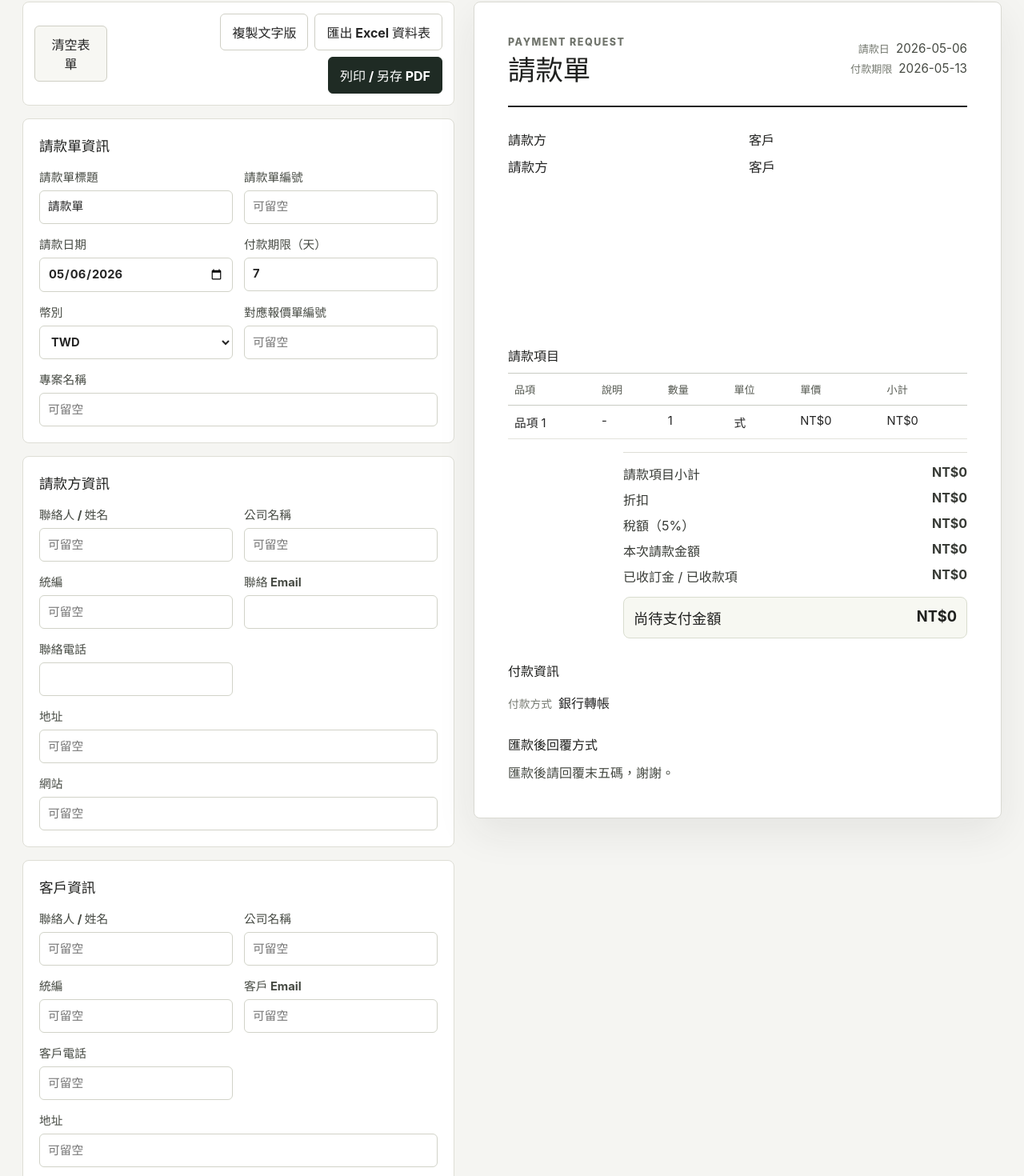
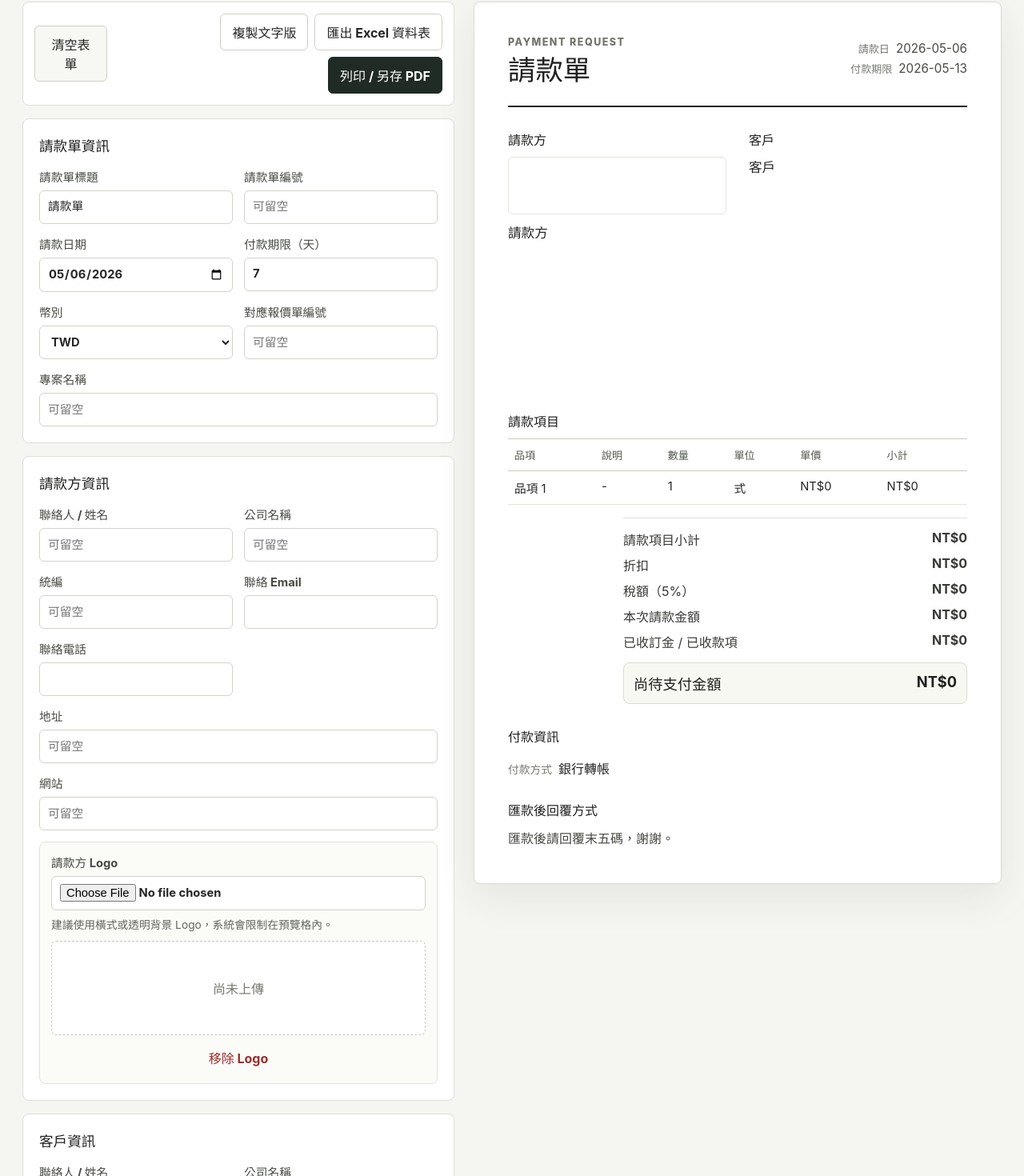
Before and after one commit to dong-sc/simple-payment-request-generator, a React (Vite) app: page / in a window 1280 px wide. Shown: the part 260-1730 px from the top of the page at 80% size. Built offline with nearby package versions, Linux system fonts and the light colour scheme.

Commit message:
Add issuer logo upload

```diff
--- a/src/components/IssuerSection.tsx
+++ b/src/components/IssuerSection.tsx
@@ -3,6 +3,44 @@
 interface IssuerSectionProps {
   data: PaymentRequestData;
   onChange: (data: PaymentRequestData) => void;
+}
+
+const logoImageMaxWidth = 720;
+const logoImageMaxHeight = 360;
+
+function resizeLogoImage(file: File): Promise<string> {
+  return new Promise((resolve, reject) => {
+    const reader = new FileReader();
+
+    reader.onload = () => {
+      const image = new Image();
+      image.onload = () => {
+        const scale = Math.min(
+          1,
+          logoImageMaxWidth / image.width,
+          logoImageMaxHeight / image.height,
+        );
+        const canvas = document.createElement('canvas');
+        canvas.width = Math.max(1, Math.round(image.width * scale));
+        canvas.height = Math.max(1, Math.round(image.height * scale));
+
+        const context = canvas.getContext('2d');
+        if (!context) {
+          reject(new Error('Canvas is not supported.'));
+          return;
+        }
+
+        context.clearRect(0, 0, canvas.width, canvas.height);
+        context.drawImage(image, 0, 0, canvas.width, canvas.height);
+        resolve(canvas.toDataURL('image/png'));
+      };
+      image.onerror = () => reject(new Error('Unable to load image.'));
+      image.src = String(reader.result || '');
+    };
+
+    reader.onerror = () => reject(new Error('Unable to read file.'));
+    reader.readAsDataURL(file);
+  });
 }
 
 export function IssuerSection({ data, onChange }: IssuerSectionProps) {
@@ -11,6 +49,18 @@
     value: PaymentRequestData[K],
   ) {
     onChange({ ...data, [key]: value });
+  }
+
+  async function handleLogoUpload(file: File | null) {
+    if (!file) {
+      return;
+    }
+
+    try {
+      update('issuerLogoImage', await resizeLogoImage(file));
+    } catch {
+      update('issuerLogoImage', '');
+    }
   }
 
   return (
@@ -72,6 +122,34 @@
             placeholder="可留空"
           />
         </label>
+        <div className="image-upload-card span-two">
+          <label>
+            請款方 Logo
+            <input
+              type="file"
+              accept="image/png,image/jpeg,image/webp"
+              onChange={(event) =>
+                void handleLogoUpload(event.currentTarget.files?.[0] ?? null)
+              }
+            />
+          </label>
+          <p className="upload-note">建議使用橫式或透明背景 Logo，系統會限制在預覽格內。</p>
+          <div className="logo-upload-preview" aria-label="請款方 Logo 預覽">
+            {data.issuerLogoImage ? (
+              <img src={data.issuerLogoImage} alt="請款方 Logo" />
+            ) : (
+              <span>尚未上傳</span>
+            )}
+          </div>
+          <button
+            className="text-button danger"
+            type="button"
+            disabled={!data.issuerLogoImage}
+            onClick={() => update('issuerLogoImage', '')}
+          >
+            移除 Logo
+          </button>
+        </div>
       </div>
     </section>
   );
--- a/src/components/PaymentRequestPreview.tsx
+++ b/src/components/PaymentRequestPreview.tsx
@@ -97,6 +97,11 @@
         <section className="preview-party-grid">
           <div className="preview-party">
             <h3>請款方</h3>
+            <div className="preview-logo-box">
+              {data.issuerLogoImage ? (
+                <img src={data.issuerLogoImage} alt="請款方 Logo" />
+              ) : null}
+            </div>
             <strong>{data.issuerCompany || data.issuerName || '請款方'}</strong>
             <AlignedDetailLine label="聯絡人" value={data.issuerName} />
             <AlignedDetailLine label="公司名稱" value={data.issuerCompany} />
--- a/src/styles/global.css
+++ b/src/styles/global.css
@@ -448,6 +448,42 @@
   gap: 8px;
 }
 
+.image-upload-card {
+  display: flex;
+  flex-direction: column;
+  gap: 10px;
+  padding: 14px;
+  border: 1px solid #e1e1d9;
+  border-radius: 8px;
+  background: #fbfbf8;
+}
+
+.logo-upload-preview {
+  display: flex;
+  align-items: center;
+  justify-content: center;
+  height: 118px;
+  overflow: hidden;
+  border: 1px dashed #c9cbc2;
+  border-radius: 6px;
+  background: #ffffff;
+  color: #767a71;
+}
+
+.logo-upload-preview img {
+  display: block;
+  max-width: 100%;
+  max-height: 104px;
+  object-fit: contain;
+}
+
+.upload-note {
+  margin: -2px 0 0;
+  color: #62665d;
+  font-size: 0.86rem;
+  line-height: 1.5;
+}
+
 .template-label {
   margin: 0 0 8px;
 }
@@ -546,6 +582,26 @@
   display: block;
   margin-bottom: 8px;
   font-size: 1.04rem;
+}
+
+.preview-logo-box {
+  display: flex;
+  align-items: center;
+  justify-content: flex-start;
+  width: 100%;
+  height: 72px;
+  margin-bottom: 10px;
+  overflow: hidden;
+  border: 1px solid #e4e4dc;
+  border-radius: 6px;
+  background: #ffffff;
+}
+
+.preview-logo-box img {
+  display: block;
+  max-width: 100%;
+  max-height: 100%;
+  object-fit: contain;
 }
 
 .preview-block {
--- a/src/styles/print.css
+++ b/src/styles/print.css
@@ -82,6 +82,11 @@
     margin-top: 2mm;
   }
 
+  .preview-logo-box {
+    height: 16mm;
+    margin-bottom: 2.5mm;
+  }
+
   .preview-block {
     margin-top: 6mm;
   }
--- a/src/types/paymentRequest.ts
+++ b/src/types/paymentRequest.ts
@@ -44,6 +44,7 @@
   issuerPhone: string;
   issuerAddress: string;
   issuerWebsite: string;
+  issuerLogoImage: string;
   clientName: string;
   clientCompany: string;
   clientTaxId: string;
--- a/src/utils/defaultPaymentRequest.ts
+++ b/src/utils/defaultPaymentRequest.ts
@@ -36,6 +36,7 @@
     issuerPhone: '',
     issuerAddress: '',
     issuerWebsite: '',
+    issuerLogoImage: '',
     clientName: '',
     clientCompany: '',
     clientTaxId: '',
```
